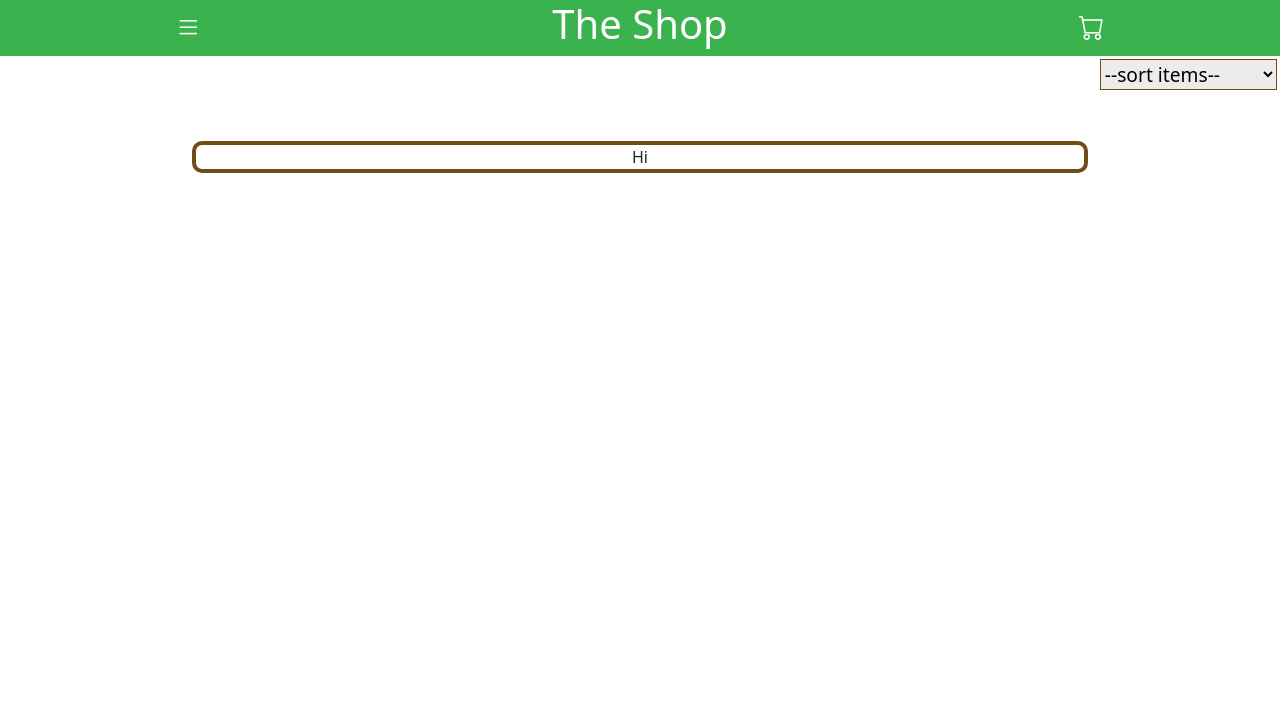
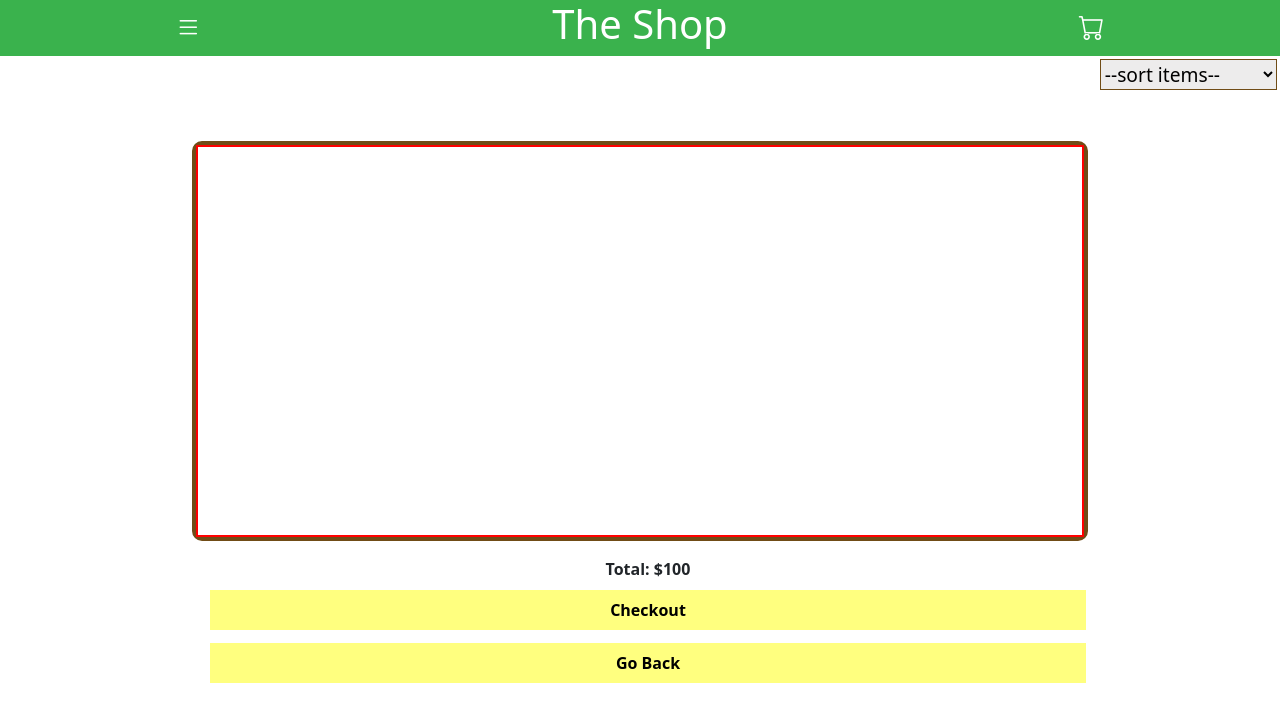
Before and after one commit to jnavarro30/react_the_shop, a React (Create React App) app: page /shopping-cart in a window 1280 px wide. Shown: the top 722 px of the page. Built offline with nearby package versions, Linux system fonts and the light colour scheme.

Commit message:
display add cart info on ShoppingCart component

```diff
--- a/src/App.js
+++ b/src/App.js
@@ -63,7 +63,6 @@ function App() {
             <Route exact path='/'>
               <Home
                 products={products}
-                setShowNav={setShowNav}
               />
             </Route>
             <Route path='/products/:productId'>
@@ -71,11 +70,12 @@ function App() {
                 products={products}
                 shoppingCart={shoppingCart}
                 setShoppingCart={setShoppingCart}
-                setShowNav={setShowNav}
               />
             </Route>
             <Route path='/shopping-cart'>
-              <ShoppingCart />
+              <ShoppingCart
+                shoppingCart={shoppingCart}
+              />
             </Route>
             <Route path='/checkout'>
               <Checkout />
--- a/src/components/Home.js
+++ b/src/components/Home.js
@@ -1,5 +1,4 @@
 // components
-import React from "react"
 import Item from "./Item";
 // styles
 import { StyledHome } from './styled/Home.styled';
@@ -10,7 +9,7 @@ function Home({ products }) {
             {
                 products.map((product, index) => {
                     return <Item  products={products} product={product} key={index} />
-                  })
+                })
             }
         </StyledHome>
     )
--- a/src/components/Item.js
+++ b/src/components/Item.js
@@ -7,7 +7,7 @@ function Item({ product }) {
     const { id, image, name } = product
 
     return (
-        <StyledItem className='Item' onClick={() => history.push(`/${id}`)}>
+        <StyledItem className='Item' onClick={() => history.push(`/products/${id}`)}>
             <figure>
                 <img src={image} alt={name} />
             </figure>
--- a/src/components/Nav.js
+++ b/src/components/Nav.js
@@ -10,11 +10,11 @@ function Nav({ showNav, setShowNav, shoppingCart }) {
 
     useEffect(() => {
         const ItemsInCart = () => {
-            let total = shoppingCart.reduce((acc, item) => {
+            let totalItems = shoppingCart.reduce((acc, item) => {
                 if (item.quantity) acc += item.quantity
                 return acc
             }, 0)
-            if (total) setTotalCartItems(total)
+            if (totalItems) setTotalCartItems(totalItems)
         }
         ItemsInCart()
     }, [shoppingCart])
@@ -42,5 +42,3 @@ function Nav({ showNav, setShowNav, shoppingCart }) {
 }
 
 export default Nav
-
-// click anywhere but nav to make nav close
--- a/src/components/Product.js
+++ b/src/components/Product.js
@@ -20,6 +20,7 @@ function Product({ products, shoppingCart, setShoppingCart }) {
     }
 
     const handleAddToCart = () => {
+        console.log(name, quantity, total, 'new Item')
         setShoppingCart([
             ...shoppingCart,
             {
@@ -28,6 +29,7 @@ function Product({ products, shoppingCart, setShoppingCart }) {
                 total
             }
         ])
+        console.log(shoppingCart)
     }
 
     useEffect(() => {
--- a/src/components/ShoppingCart.js
+++ b/src/components/ShoppingCart.js
@@ -1,37 +1,29 @@
 import { useHistory } from 'react-router-dom';
-import { StyledProduct } from './styled/Product.styled';
+import { StyledShoppingCart } from './styled/ShoppingCart.styled';
 
 function ShoppingCart({ shoppingCart }) {
     const history = useHistory()
-    console.log(shoppingCart)
+    // make items appear when added
+    // design shoppin Cart page with items in a list
+    // figma design
+    console.log( 'length')
+    console.log(shoppingCart, 'cartItems')
 
     return (
-        <StyledProduct>
-            {/* <div className="container">
-                <div className="product-top">
-                    <div>{name}</div>
-                    <div>${price}</div>
-                </div>
-                <figure>
-                    <img src={image} alt={name} />
-                </figure>
-                <p>{description}</p>
-                <div className='product-quantity'>
-                    <div>Qty</div>
-                    <div>
-                        <i className="bi bi-dash-lg" onClick={() => handleAddSubtract('-')}></i>
-                        <span>{quantity}</span>
-                        <i className="bi bi-plus-lg" onClick={() => handleAddSubtract('+')}></i>
-                    </div>
-                </div>
-                <div className='product-bottom'>
-                    <div>Total: ${total}</div>
-                    <button onClick={handleAddToCart}>Add to cart</button>
-                    <button onClick={() => history.push('/')}>Go Back</button>
-                </div>
-            </div> */}
-            Hi
-        </StyledProduct>
+        <StyledShoppingCart>
+            <ul>
+                {
+                    shoppingCart.map((item, index) => {
+                        return <li key={index}>{item.name}</li>
+                    })
+                }
+            </ul>
+            <div className='product-bottom'>
+                <div>Total: $100</div>
+                <button>Checkout</button>
+                <button onClick={() => history.push('/')}>Go Back</button>
+            </div>
+        </StyledShoppingCart>
     )
 }
 
--- a/src/components/styled/App.styled.js
+++ b/src/components/styled/App.styled.js
@@ -1,5 +1,4 @@
 import styled from 'styled-components';
-import { theme } from './Theme';
 
 export const StyledApp = styled.div`
     background: ${({ theme}) => theme.colors.appBg};
--- /dev/null
+++ b/src/components/styled/ShoppingCart.styled.js
@@ -0,0 +1,39 @@
+import styled from 'styled-components';
+
+export const StyledShoppingCart = styled.div`
+    height: 50vh;
+    width: 70%;
+    margin: 0 auto;
+    text-align: center;
+    border: 4px solid ${({ theme }) => theme.colors.productBorder};
+    border-radius: 10px;
+    margin-top: 3rem;
+
+    ul {
+        border: 2px solid red;
+        height: 100%;
+    }
+
+    .product-bottom {
+        width: 100%;
+        font-weight: bold;
+        margin: 0.5rem;
+        display: grid;
+
+        div {
+            margin: 0.2rem;
+        }
+
+        button {
+            font-weight: bold;
+            margin: 0.4rem;
+            padding: 0.5rem;
+            background: ${({ theme }) => theme.colors.productBtn};
+            border: none;
+
+            &:hover {
+                box-shadow: 0 0 10px green;
+            }
+        }
+    }
+`
```
